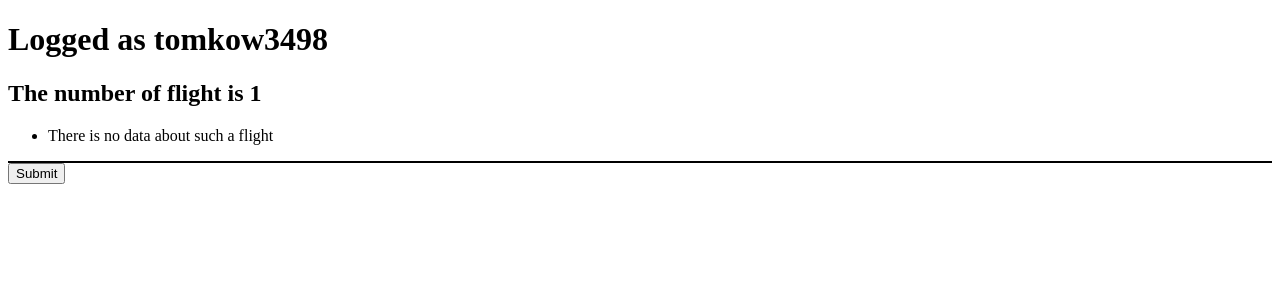
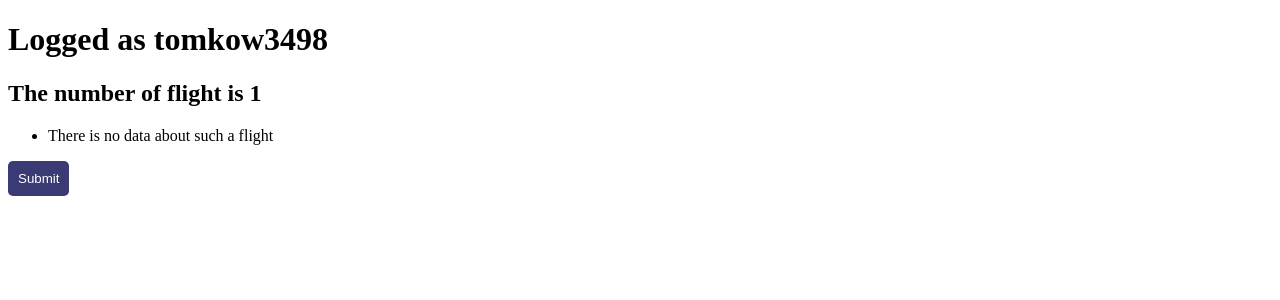
Before and after one commit to Stempnio/airport-management-system, a Django app: page /flights/boarding/1 in a window 1280 px wide. Shown: the top 300 px of the page. Run offline with Django 4.2, Linux system fonts and the light colour scheme; a user stored in the database is signed in.

Commit message:
modified table layout

```diff
--- a/flights/templates/boarding.html
+++ b/flights/templates/boarding.html
@@ -3,9 +3,58 @@
 <head>
     <meta charset="UTF-8">
     <title>Title</title>
+    <script>
+        function scrollToSubmitButton() {
+          document.getElementById("submit-btn").scrollIntoView();
+        }
+    </script>
     <style>
-        table, th, td {
-          border:1px solid black;
+        html {
+          scroll-behavior: smooth;
+        }
+
+        .main-table {
+            width: 90%;
+            border-collapse: collapse;
+            border-radius: 10px 10px 0 0;
+            overflow: hidden;
+            box-shadow: 0 0 30px rgba(0,0,0,0.20);
+            margin-left: auto;
+            margin-right: auto;
+        }
+
+        .main-table td {
+            text-align: center;
+            padding: 5px 5px;
+        }
+
+        .main-table tr {
+            border-bottom: 1px solid black;
+        }
+
+        .main-table tr:nth-of-type(even){
+            background-color: #f3f3f3;
+        }
+
+        .main-table th {
+            background-color: #252546;
+            color: white;
+            padding: 10px 10px;
+        }
+
+        .submit-btn {
+            transition-duration: 0.4s;
+            background-color: #3a3a75;
+            color: white;
+            border-radius: 5px;
+            padding: 10px 10px;
+            border: none;
+        }
+
+        .submit-btn:hover {
+            background-color: white;
+            color: black;
+            border: 1px solid black;
         }
     </style>
 </head>
@@ -22,7 +71,7 @@
     {% endif %}
     <form action="" method="post">
      {% csrf_token %}
-    <table style="width:100%">
+    <table class="main-table">
         <tr>
             {% for property in header %}
                 <th>{{ property }}</th>
@@ -32,19 +81,21 @@
             <tr>
                 {% for property in passenger %}
                     {% if property == 'False' %}
-                        <th>
-                            <label for="l_box1"><input type="radio" name="resently_boarded" value="{{ index }}"></label>
-                        </th>
+                        <td>
+                            <label for="l_box1">
+                                <input type="radio" name="resently_boarded" onclick="scrollToSubmitButton()" value="{{ index }}">
+                            </label>
+                        </td>
                     {% else %}
-                        <th>{{ property }}</th>
+                        <td>{{ property }}</td>
                     {% endif %}
                 {% endfor %}
             </tr>
         {% endfor %}
     </table>
-    <button type="submit">
+        <button id="submit-btn" class="submit-btn" type="submit">
             Submit
-    </button>
+        </button>
     </form>
     {% else %}
     <h1>Access forbidden! Please log in bro</h1>
```
